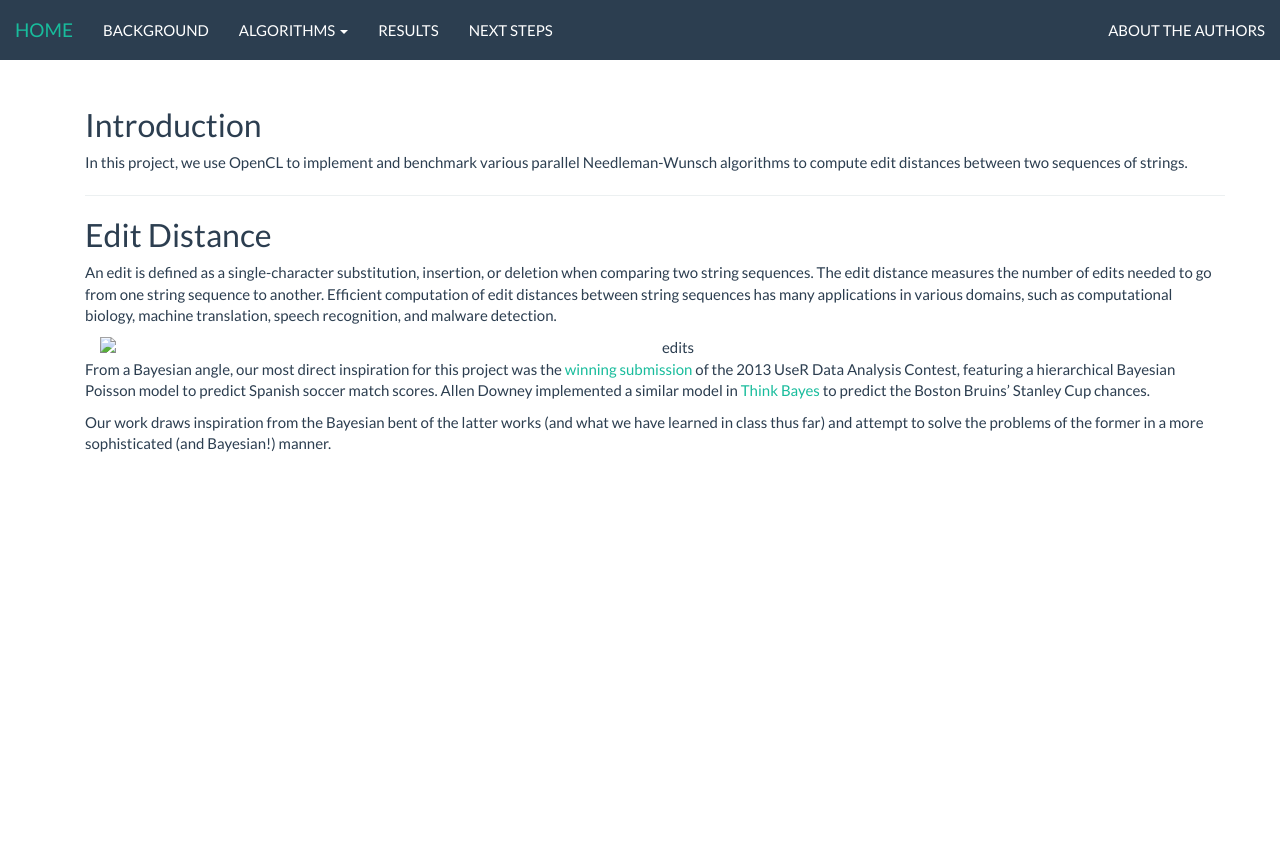
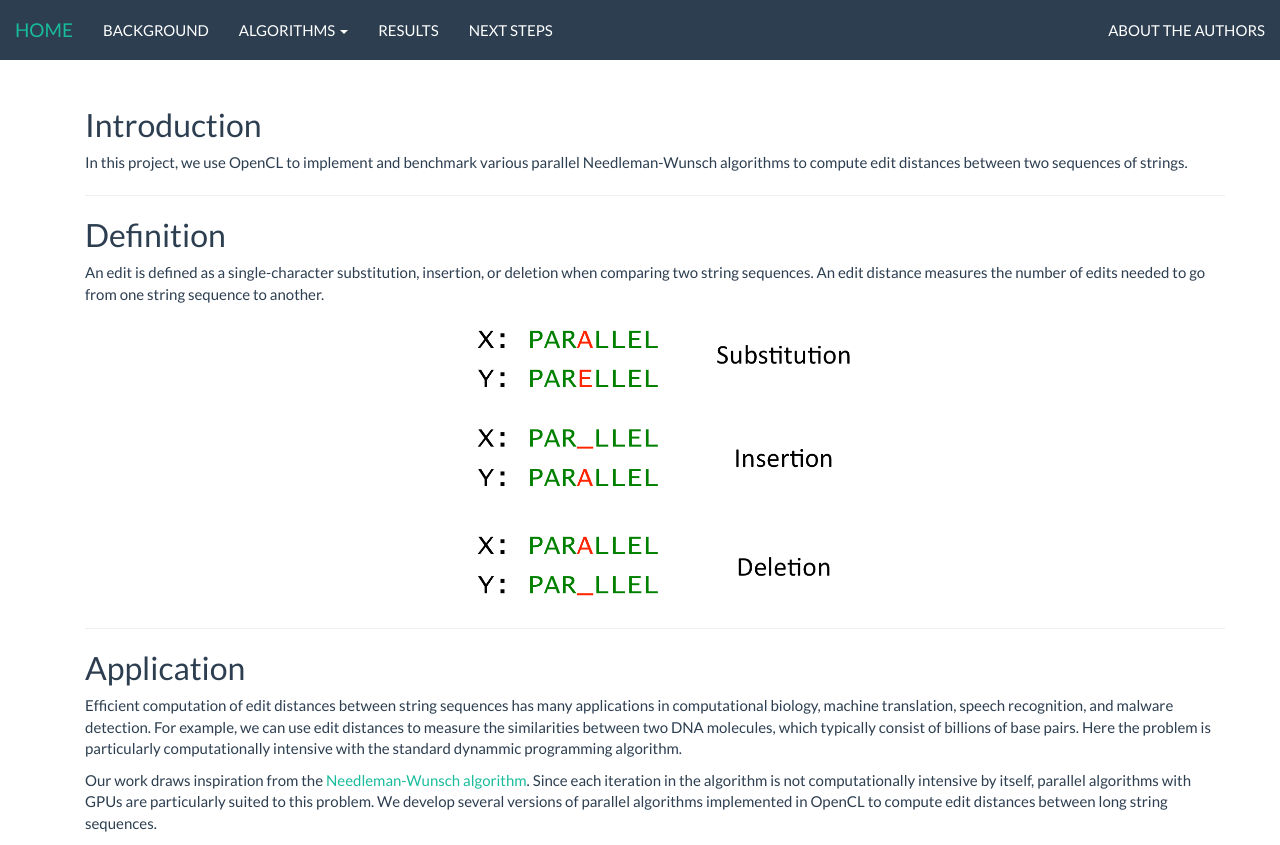
Before and after one commit to stephenshifang/cs205parallelnw, a plain HTML site: page background.htm in a window 1280 px wide. Before the commit the page ends 800 px from the top, so only its background shows below. Drawn offline with Linux system fonts and the light colour scheme.

Commit message:
Finished home and background

```diff
--- a/background.htm
+++ b/background.htm
@@ -73,15 +73,17 @@
 	<h2>Introduction</h2>
 	<p>In this project, we use OpenCL to implement and benchmark various parallel Needleman-Wunsch algorithms to compute edit distances between two sequences of strings.</p>
 	<hr/>
-	<h2>Edit Distance</h2>
-	<p>An edit is defined as a single-character substitution, insertion, or deletion when comparing two string sequences. The edit distance measures the number of edits needed to go from one string sequence to another. Efficient computation of edit distances between string sequences has many applications in various domains, such as computational biology, machine translation, speech recognition, and malware detection.</p>
+	<h2>Definition</h2>
+	<p>An edit is defined as a single-character substitution, insertion, or deletion when comparing two string sequences. An edit distance measures the number of edits needed to go from one string sequence to another.</p>
 
     <div class="container" align="center">
-        <img src="./img/edits.png" alt="edits" class="img-responsive" />
+        <img src="./img/edits.png" width = "400" height = "300" alt="edits" class="img-responsive" />
     </div>
+  <hr/>
+  <h2>Application</h2>
+	<p>Efficient computation of edit distances between string sequences has many applications in computational biology, machine translation, speech recognition, and malware detection. For example, we can use edit distances to measure the similarities between two DNA molecules, which typically consist of billions of base pairs. Here the problem is particularly computationally intensive with the standard dynammic programming algorithm.</p>
 
-	<p>From a Bayesian angle, our most direct inspiration for this project was the <a href="http://www.sumsar.net/blog/2013/07/modeling-match-results-in-la-liga-part-one/">winning submission</a> of the 2013 UseR Data Analysis Contest, featuring a hierarchical Bayesian Poisson model to predict Spanish soccer match scores. Allen Downey implemented a similar model in <a href="http://www.greenteapress.com/thinkbayes/">Think Bayes</a> to predict the Boston Bruins’ Stanley Cup chances.</p>
-	<p>Our work draws inspiration from the Bayesian bent of the latter works (and what we have learned in class thus far) and attempt to solve the problems of the former in a more sophisticated (and Bayesian!) manner.</p>
+  <p>Our work draws inspiration from the <a href="https://en.wikipedia.org/wiki/Needleman%E2%80%93Wunsch_algorithm"> Needleman-Wunsch algorithm</a>. Since each iteration in the algorithm is not computationally intensive by itself, parallel algorithms with GPUs are particularly suited to this problem. We develop several versions of parallel algorithms implemented in OpenCL to compute edit distances between long string sequences.</p>
 </div>
 
 
```
Also changed, not shown: index.htm (+1 -1 lines), img/edits.jpg (deleted), img/edits.png (added), 1 other file.
